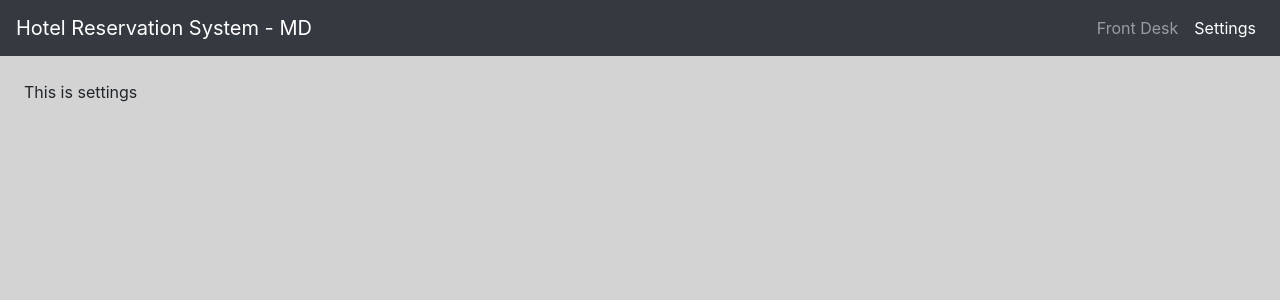
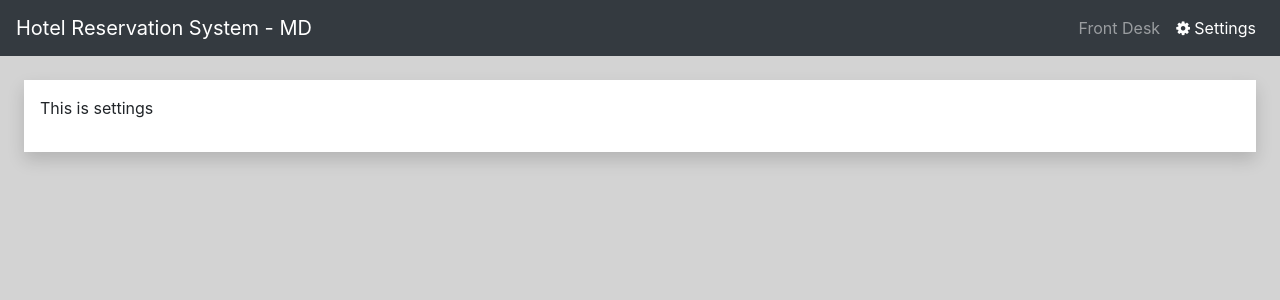
Before and after one commit to MeghnathDas/md-hotel-reservation, an Angular app: page /settings in a window 1280 px wide. Shown: the top 300 px of the page. Built offline with nearby package versions, Linux system fonts and the light colour scheme.

Commit message:
Dashboard style improved

```diff
--- a/src/app/app.component.html
+++ b/src/app/app.component.html
@@ -14,7 +14,7 @@
       </li>
       <li class="nav-item">
         <a class="nav-link" style="cursor: pointer" role="button" routerLinkActive="active" routerLink="settings">
-          Settings
+          <i class="fa fa-cog"></i>&nbsp;Settings
         </a>
       </li>
     </ul>
--- a/src/app/front-desk/dashboard/dashboard.component.css
+++ b/src/app/front-desk/dashboard/dashboard.component.css
@@ -14,7 +14,7 @@
 }
 .room-desc-cat {
   font-size: .8em;
-  font-weight: 500;
+  font-weight: 400;
 }
 .room-desc-stat {
   font-size: .8em;
@@ -25,7 +25,7 @@
 }
 .room-occupied {
   background: #6c97a5;
-  color: lightgray;
+  color: #eadada;
 }
 .room-dirty {
   background: #6e654b;
--- a/src/app/settings/settings.component.html
+++ b/src/app/settings/settings.component.html
@@ -1 +1,3 @@
-<p>This is settings</p>
+<div class="shadow p-3 mb-5 bg-white">
+  <p>This is settings</p>
+</div>
--- a/src/index.html
+++ b/src/index.html
@@ -2,11 +2,7 @@
 <html>
 <head>
   <title>MD App</title>
-  <!--<link rel="stylesheet" href="https://cdnjs.cloudflare.com/ajax/libs/materialize/1.0.0/css/materialize.min.css">
-  <link href="https://fonts.googleapis.com/icon?family=Material+Icons" rel="stylesheet">-->
-
-  <!-- Compiled and minified JavaScript -->
-  <!--<script src="https://cdnjs.cloudflare.com/ajax/libs/materialize/1.0.0/js/materialize.min.js"></script>-->
+  <link rel="stylesheet" href="https://cdnjs.cloudflare.com/ajax/libs/font-awesome/4.7.0/css/font-awesome.min.css">
   <link rel="stylesheet"
     href="https://maxcdn.bootstrapcdn.com/bootstrap/4.3.1/css/bootstrap.min.css" />
   <link rel="stylesheet" href="https://cdnjs.cloudflare.com/ajax/libs/prism/1.16.0/themes/prism.css" />
```
